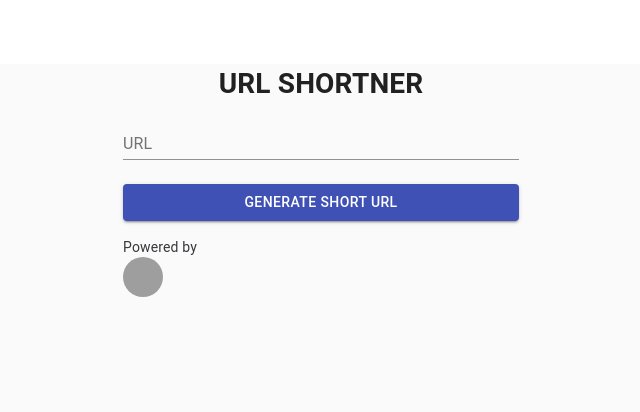
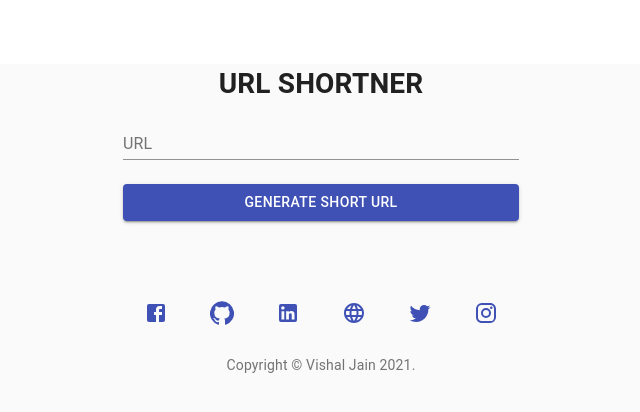
Before and after one commit to vishalj254/url-shortner, a React (Create React App) app: page / in a window 1280 px wide. Shown: the top 412 px of the page, without its empty margins (319-959 px from the left). Built offline with nearby package versions, Linux system fonts and the light colour scheme; grey boxes are pictures that could not be loaded.

Commit message:
update footer

```diff
--- a/src/App.js
+++ b/src/App.js
@@ -1,6 +1,7 @@
 import { BrowserRouter as Router, Switch, Route } from "react-router-dom";
 import Home from "./pages/Home";
 import Code from "./pages/Code";
+import Footer from "./pages/Footer";
 
 function App() {
   return (
@@ -17,6 +18,7 @@ function App() {
           </Route>
         </Switch>
       </div>
+      <Footer />
     </Router>
   );
 }
--- a/src/pages/Code/index.jsx
+++ b/src/pages/Code/index.jsx
@@ -32,8 +32,8 @@ export default React.memo(() => {
         .doc(urlCode)
         .get();
       if (document.data()) {
-        // window.history.go(-(window.history.length - 1));
-        window.open(document.data().longUrl, "_blank");
+        window.history.go(-(window.history.length - 1));
+        window.open(document.data().longUrl, "_self");
       } else {
         setisLoading(false);
       }
--- /dev/null
+++ b/src/pages/Footer/index.jsx
@@ -0,0 +1,71 @@
+/* eslint-disable linebreak-style */
+/* eslint-disable jsx-a11y/anchor-is-valid */
+import React from "react";
+import FacebookIcon from "@material-ui/icons/Facebook";
+import GitHubIcon from "@material-ui/icons/GitHub";
+import LinkedInIcon from "@material-ui/icons/LinkedIn";
+import LanguageIcon from "@material-ui/icons/Language";
+import TwitterIcon from "@material-ui/icons/Twitter";
+import InstagramIcon from "@material-ui/icons/Instagram";
+import { Grid, Typography, Link, Container } from "@material-ui/core";
+
+function Copyright() {
+  return (
+    <Typography variant="body2" color="textSecondary" align="center">
+      {"Copyright © "}
+      <Link color="inherit" target="blank" href="https://vishalj254.github.io">
+        Vishal Jain
+      </Link>{" "}
+      {new Date().getFullYear()}.
+    </Typography>
+  );
+}
+
+export default React.memo(() => {
+  return (
+    <center style={{ marginTop: "5%" }}>
+      <Container
+        component="main"
+        maxWidth="xs"
+        style={{ display: "flex", flexWrap: "wrap" }}
+      >
+        <Grid item xs={12} sm={2}>
+          <Link
+            target="blank"
+            href="https://www.facebook.com/VishalJainOfficial"
+          >
+            <FacebookIcon />
+          </Link>
+        </Grid>
+        <Grid item xs={12} sm={2}>
+          <Link target="blank" href="https://www.github.com/vishalj254">
+            <GitHubIcon />
+          </Link>
+        </Grid>
+        <Grid item xs={12} sm={2}>
+          <Link target="blank" href="https://www.linkedin.com/in/vishalj254">
+            <LinkedInIcon />
+          </Link>
+        </Grid>
+        <Grid item xs={12} sm={2}>
+          <Link target="blank" href="https://vishalj254.github.io">
+            <LanguageIcon />
+          </Link>
+        </Grid>
+        <Grid item xs={12} sm={2}>
+          <Link target="blank" href="https://www.twitter.com/vishalj254">
+            <TwitterIcon />
+          </Link>
+        </Grid>
+        <Grid item xs={12} sm={2}>
+          <Link target="blank" href="https://www.instagram.com/vishalj254">
+            <InstagramIcon />
+          </Link>
+        </Grid>
+      </Container>
+      <div style={{ marginTop: "2%" }}>
+        <Copyright />
+      </div>
+    </center>
+  );
+});
--- a/src/pages/Home/index.jsx
+++ b/src/pages/Home/index.jsx
@@ -4,7 +4,7 @@ import Button from "@material-ui/core/Button";
 import CssBaseline from "@material-ui/core/CssBaseline";
 import TextField from "@material-ui/core/TextField";
 import { makeStyles } from "@material-ui/core/styles";
-import { Container, Avatar } from "@material-ui/core";
+import { Container } from "@material-ui/core";
 import Card from "@material-ui/core/Card";
 import CardActions from "@material-ui/core/CardActions";
 import CardContent from "@material-ui/core/CardContent";
@@ -52,6 +52,7 @@ export default function Home() {
   const [error, seterror] = useState(false);
   const [url, setUrl] = useState("");
   const [isSubmitted, setisSubmitted] = useState(false);
+  const [cardData, setcardData] = useState({});
 
   function validateURL(link) {
     if (link.indexOf("http://") == 0 || link.indexOf("https://") == 0) {
@@ -87,7 +88,7 @@ export default function Home() {
           urlCode,
           date: new Date(),
         };
-        console.log(data);
+        setcardData(data);
         firebase_app
           .firestore()
           .collection("url")
@@ -156,22 +157,27 @@ export default function Home() {
                   color="textSecondary"
                   gutterBottom
                 >
-                  Word of the Day
+                  {cardData.urlCode}
                 </Typography>
                 <Typography variant="h5" component="h2">
-                  hey
+                  Autual URL: {cardData.longUrl}
                 </Typography>
                 <Typography className={classes.pos} color="textSecondary">
-                  adjective
+                  Short URL: {cardData.shortUrl}
                 </Typography>
                 <Typography variant="body2" component="p">
-                  well meaning and kindly.
-                  <br />
-                  {'"a benevolent smile"'}
+                  Date: {cardData.data}
                 </Typography>
               </CardContent>
               <CardActions>
-                <Button size="small">Learn More</Button>
+                <Button
+                  size="small"
+                  onClick={() => {
+                    navigator.clipboard.writeText(cardData.shortUrl);
+                  }}
+                >
+                  Copy Short URL
+                </Button>
               </CardActions>
             </Card>
             <Button
@@ -186,24 +192,6 @@ export default function Home() {
           </>
         )}
       </div>
-
-      <footer>
-        <a
-          href="https://vercel.com?utm_source=create-next-app&utm_medium=default-template&utm_campaign=create-next-app"
-          target="_blank"
-          rel="noopener noreferrer"
-        >
-          Powered by{" "}
-          <span>
-            <Avatar
-              src="/vercel.svg"
-              alt="Vercel Logo"
-              width={72}
-              height={16}
-            />
-          </span>
-        </a>
-      </footer>
     </Container>
   );
 }
```
Also changed, not shown: firebase.json (added), 1 other file (tests, documents, lock files or other folders).
